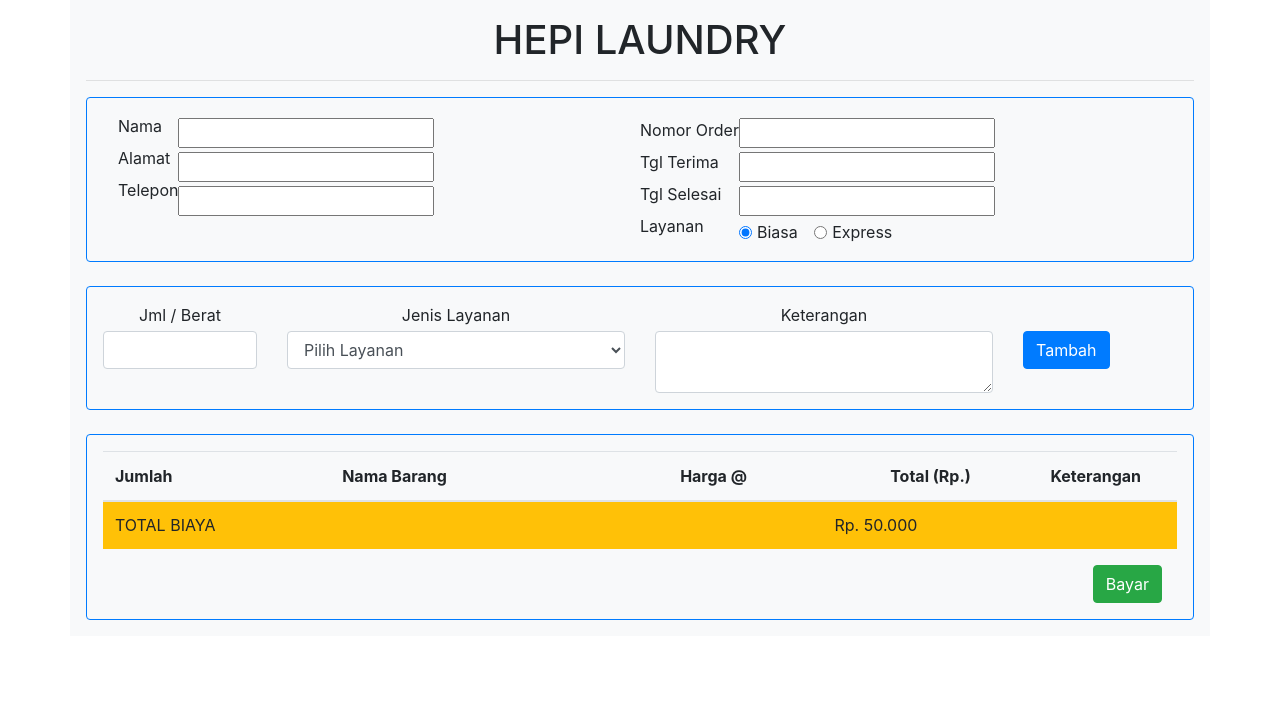
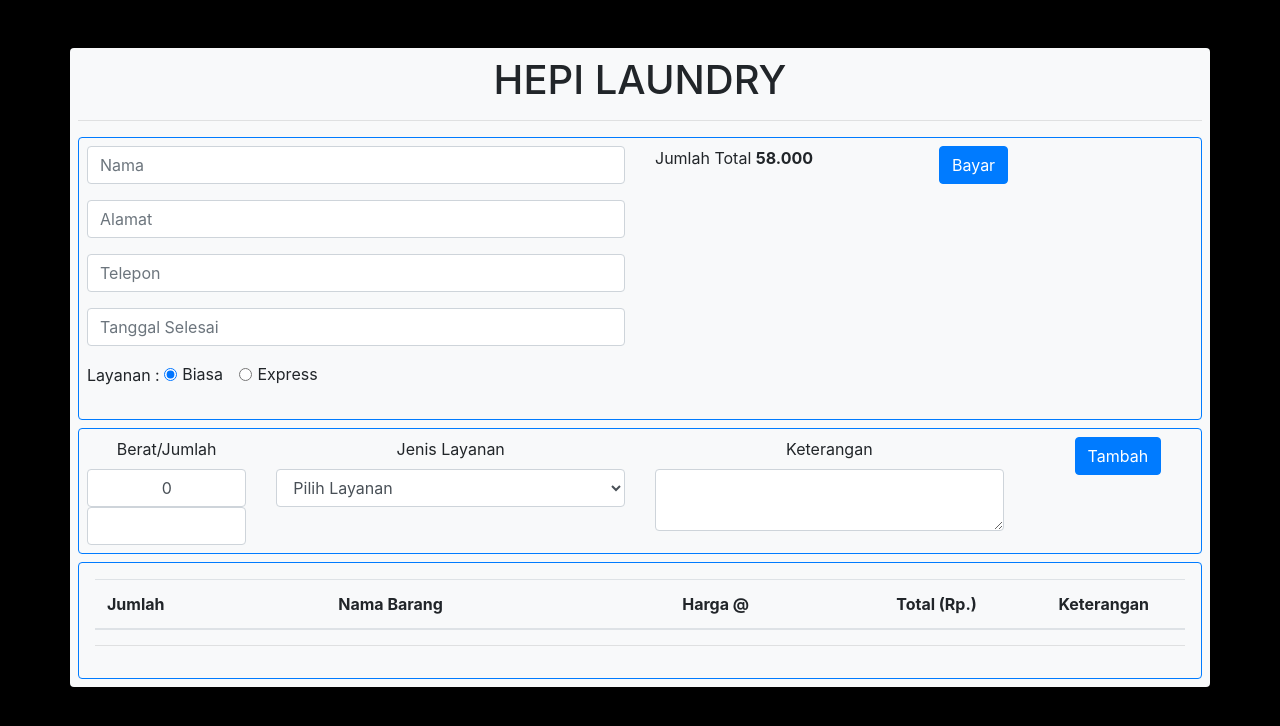
Before and after one commit to BangHeru/laundry_app, a Django app: page /order/ in a window 1280 px wide. Shown: the top 726 px of the page. Run offline with Django 3.2, Linux system fonts and the light colour scheme; data that the repository does not hold is empty; some libraries are stand-ins or nearby versions.

Commit message:
Modif index order

```diff
--- a/layanan/urls.py
+++ b/layanan/urls.py
@@ -6,5 +6,4 @@ urlpatterns = [
     # path('', views.home, name='pelanggan_home'),
     path('cari/', views.cari_layanan, name='pelanggan_layanan'),
 
-
 ]
--- a/pelanggan/urls.py
+++ b/pelanggan/urls.py
@@ -5,7 +5,6 @@ from . import views
 urlpatterns = [
     path('', views.home, name='pelanggan_home'),
     path('cari/', views.cari_pelanggan, name='pelanggan_cari'),
-    # path('secret/', views.secret_page, name='secret'),
     # path('secret2/', views.SecretPage.as_view(), name='secret2'),
     # path('accounts/', include('django.contrib.auth.urls')),
 
--- a/pelanggan/views.py
+++ b/pelanggan/views.py
@@ -2,6 +2,9 @@ from django.shortcuts import render
 from django.http import HttpResponse
 from django.core import serializers
 from django.db.models import Q
+from django.http import JsonResponse
+
+import pprint
 
 from .models import Pelanggan
 from layanan.models import Layanan
--- a/template/order/order.html
+++ b/template/order/order.html
@@ -7,54 +7,50 @@
     <meta http-equiv="X-UA-Compatible" content="ie=edge">
     <title>Document</title>
 
-    <script src="https://ajax.googleapis.com/ajax/libs/jquery/3.1.0/jquery.min.js"></script>
-    <script src="https://maxcdn.bootstrapcdn.com/bootstrap/3.3.7/js/bootstrap.min.js"></script>
+    <script src="https://ajax.googleapis.com/ajax/libs/jquery/3.1.0/jquery.js"></script>
+    <script src="https://maxcdn.bootstrapcdn.com/bootstrap/3.3.7/js/bootstrap.js"></script>
 
     <link rel="stylesheet" href="https://stackpath.bootstrapcdn.com/bootstrap/4.2.1/css/bootstrap.min.css" integrity="sha384-GJzZqFGwb1QTTN6wy59ffF1BuGJpLSa9DkKMp0DgiMDm4iYMj70gZWKYbI706tWS"
         crossorigin="anonymous">
 
+    <link rel="stylesheet" href="//code.jquery.com/ui/1.12.1/themes/base/jquery-ui.css">
+    <!-- <link rel="stylesheet" href="/resources/demos/style.css"> -->
+    <!-- <script src="https://code.jquery.com/jquery-1.12.4.js"></script> -->
+    <script src="https://code.jquery.com/ui/1.12.1/jquery-ui.js"></script>
     <style>
-
+        body{
+            background-color: black;
+        }
     </style>
 </head>
 
 <body>
-    <div class="container bg-light p-3 mx-auto">
+    <div class="container bg-light  mx-auto mt-5 p-2 rounded">
         <h1 class="text-center">HEPI LAUNDRY</h1>
         <hr>
         {% csrf_token %}
         <form>
-
-            <div class="border border-primary rounded d-block p-3">
-                <div class="d-inline float-left col-6">
-                    <div class="float-left ">
-                        <label for="nama" class="d-block">Nama</label>
-                        <label for="alamat" class="d-block ">Alamat</label>
-                        <label for="telepon" class="d-block ">Telepon</label>
+            <div class="border border-primary rounded mb-2 p-2">
+                <div class="row">
+                    <div class="col">
+                        <div class="form-group">
+                            <input type="text" name="name" id="nama" class="form-control" placeholder="Nama">
                         </div>
-                    <div form-group mx-sm-3 mb-2>
-                        <input type="text" name="name" id="nama" class="d-block m-1 ">
-                        <input type="text" name="alamat" id="alamat" class="d-block m-1 ">
-                        <input type="text" name="telepon" id="telepon" class="d-block m-1 ">
+                        <div class="form-group">
+                            <input type="text" name="alamat" id="alamat" class="form-control" placeholder="Alamat">
                         </div>
+                        <div class="form-group">
+                            <input type="text" name="telepon" id="telepon" class="form-control" placeholder="Telepon">
+                        </div>
+                        <div class="form-group">
+                            <input type="text" name="tglSelesai" id="tglSelesai" class="form-control" placeholder="Tanggal Selesai">
 
                         </div>
-
-                <div>
-                    <div class="float-left">
-                        <label for="noOrder" class="d-block">Nomor Order</label>
-                        <label for="tglTerima" class="d-block">Tgl Terima</label>
-                        <label for="tglSelesai" class="d-block ">Tgl Selesai</label>
-                        <label for="layanan" class="d-block ">Layanan</label>
-                    </div>
-                    <div form-group mx-sm-3 mb-2>
-                        <input type="text" name="noOrder" id="noOrder" class="d-block m-1 ">
-                        <input type="text" name="tglTerima" id="tglTerima" class="d-block m-1 ">
-                        <input type="text" name="tglSelesai" id="tglSelesai" class="d-block m-1 ">
-
+                        <div class="form-group">
+                            <label for="layanan">Layanan : </label>
                             <div class="form-check form-check-inline">
-                            <input class="form-check-input" type="radio" name="layanan" id="biasa" value="biasa"
-                                checked>
+                                <input class="form-check-input form-check-inline" type="radio" name="layanan" id="biasa"
+                                    value="biasa" checked>
                                 <label class="form-check-label" for="biasa">Biasa</label>
                             </div>
                             <div class="form-check form-check-inline">
@@ -63,32 +59,30 @@
                             </div>
                         </div>
                     </div>
-            </div>
-
-            <br>
-
-            <div class="border border-primary rounded d-block p-3">
-
-                <div class="row text-center mb-1">
                     <div class="col">
-                        Jml / Berat
-                    </div>
-                    <div class="col-sm-4">
-                        Jenis Layanan
-                    </div>
-                    <div class="col-sm-4">
-                        Keterangan
+                        <div class="row">
+                            <div class="col">
+                                <label for="jumTotal">Jumlah Total</label>
+                                <span name="jumTotal"><b> 58.000</b></span>
                             </div>
                             <div class="col">
+                                <input class="btn btn-primary" type="button" value="Bayar" id="bayar" name="bayar">
+                            </div>
 
                         </div>
                     </div>
+                </div>
+            </div>
 
-                <div class="row">
+            <div class="border border-primary rounded mb-2 p-2">
+                <div class="row text-center ">
                     <div class="col">
-                        <input type="text" name="volume" id="volume" class="form-control text-center">
+                        <label for="berat">Berat/Jumlah</label>
+                        <input type="text" name="berat" id="berat" class="form-control text-center" value=0>
+                        <input type="text" name="jumlah" id="jumlah" class="form-control text-center">
                     </div>
                     <div class="col-sm-4">
+                        <label for="layanan">Jenis Layanan</label>
                         <select name="layanan" id="layanan" class="form-control">
                             <option value="0">Pilih Layanan </option>
                             {% for jenis in layanan %}
@@ -100,16 +94,16 @@
                         </select>
                     </div>
                     <div class="col-sm-4">
+                        <label for="keterangan">Keterangan</label>
                         <textarea name="keterangan" id="keterangan" cols="30" class="form-control"></textarea>
                     </div>
                     <div class="col">
-                        <input class="btn btn-primary" type="button" value="Tambah" id="tambah">
+                        <label for="tambah">&nbsp;</label>
+                        <input class="btn btn-primary" type="button" value="Tambah" id="tambah" name="tambah">
+                    </div>
                 </div>
             </div>
 
-            </div>
-
-            <br>
             <div class="border border-primary rounded d-block p-3">
                 <table class="table table-hover">
                     <thead>
@@ -119,26 +113,17 @@
                             <th scope="col" class="w-25">Harga @</th>
                             <th scope="col" class="w-25">Total (Rp.)</th>
                             <th scope="col" class="w-25">Keterangan</th>
-                            <th scope="col" ></th>
+                            <th scope="col"></th>
                         </tr>
                     </thead>
                     <tbody>
                         <tr>
 
                         </tr>
-                    <tfoot class="bg-warning">
-                        <tr>
-                            <td colspan=3>TOTAL BIAYA</td>
-                            <td colspan=3>Rp. 50.000</td>
-                        </tr>
-                    </tfoot>
+
                     </tbody>
                 </table>
-
-                <div class="col text-right">
-                    <input class="btn btn-success" type="button" value="Bayar" id="bayar">
-                </div>
-
+                <hr>
             </div>
         </form>
     </div>
@@ -163,8 +148,9 @@
 
             $('#tambah').click(function () {
 
-                if(cekData()){
+                if (cekData()) {
                     ambilHarga();
+                    bersihkanData();
                 }
             });
 
@@ -174,20 +160,57 @@
                 return false;
             });
 
+            $('#berat').focus(function(){
+                $(this).select();
+            });
+
+            $('#berat').focusout(function(){
+                berat = $(this).val();
+                if($.isNumeric(berat)){
+                    return false;
+                }else{
+                    alert('Nilai harus berupa angka > 0');
+                    $(this).val('0');
+                    $(this).focus();
+                    $(this).select();
+                    return true;
+                }
             });
 
 
+            $(" #tglSelesai").datepicker({
+                    format: 'dd/mm/yyyy',
+                    startDate: '-3d',
+                    minDate: 0,
+                    maxDate: +7
+                }
+
+            );
+
+        });
+
+        bersihkanData = () => {
+            $('#berat').val(0);
+            $('#layanan').val(0);
+            $('#keterangan').val('');
+            $('#berat').focus();
+        }
 
 
-        function insertData(pk, nama_jasa, vol, harga, total){
+        $(function () {
+            $('[data-toggle="tooltip"]').tooltip()
+        })
+
+        function insertData(pk, nama_jasa, vol, harga, total) {
 
             $('tbody').append('<tr> ' +
-                '<th scope="row">'+vol+'</th>' +
+                '<th scope="row">' + vol + '</th>' +
                 '<td>' + nama_jasa + '</td>' +
-                '<td>' + harga + '</td>' +
-                '<td>' + total + '</td>' +
+                '<td class="text-right">' + harga.toLocaleString() + '</td>' +
+                '<td class="text-right">' + total.toLocaleString() + '</td>' +
                 '<td>' + $('#keterangan').val() + '</td>' +
-                '<td><span><input type="button" class="hapus" value="X" ></span></td>' +
+                '<td><span><input type="button" class="hapus btn btn-danger btn-sm" ' +
+                'value="x" data-toggle="tooltip" data-placement="top" title="Hapus data" ></span></td>' +
                 '</tr>'
             );
         }
@@ -199,7 +222,7 @@
         }
 
         function cekData() {
-            let vol = $('#volume').val();
+            let vol = $('#berat').val();
             let jasa = $('#layanan').val();
 
             if (vol === '' | vol < 1) {
@@ -221,7 +244,7 @@
         function ambilHarga() {
             var harga;
             var nama_jasa;
-            let vol = $('#volume').val();
+            let vol = $('#berat').val();
             let jasa = $('#layanan').val();
             $.ajax({
                 type: "POST",
--- a/template/pelanggan/index.html
+++ b/template/pelanggan/index.html
@@ -212,4 +212,7 @@
 
         });
     }
+
+
+
 </script>
```
Also changed, not shown: layanan/views.py (line endings or trailing spaces). Lines whose indentation alone changed are shown as unchanged.
